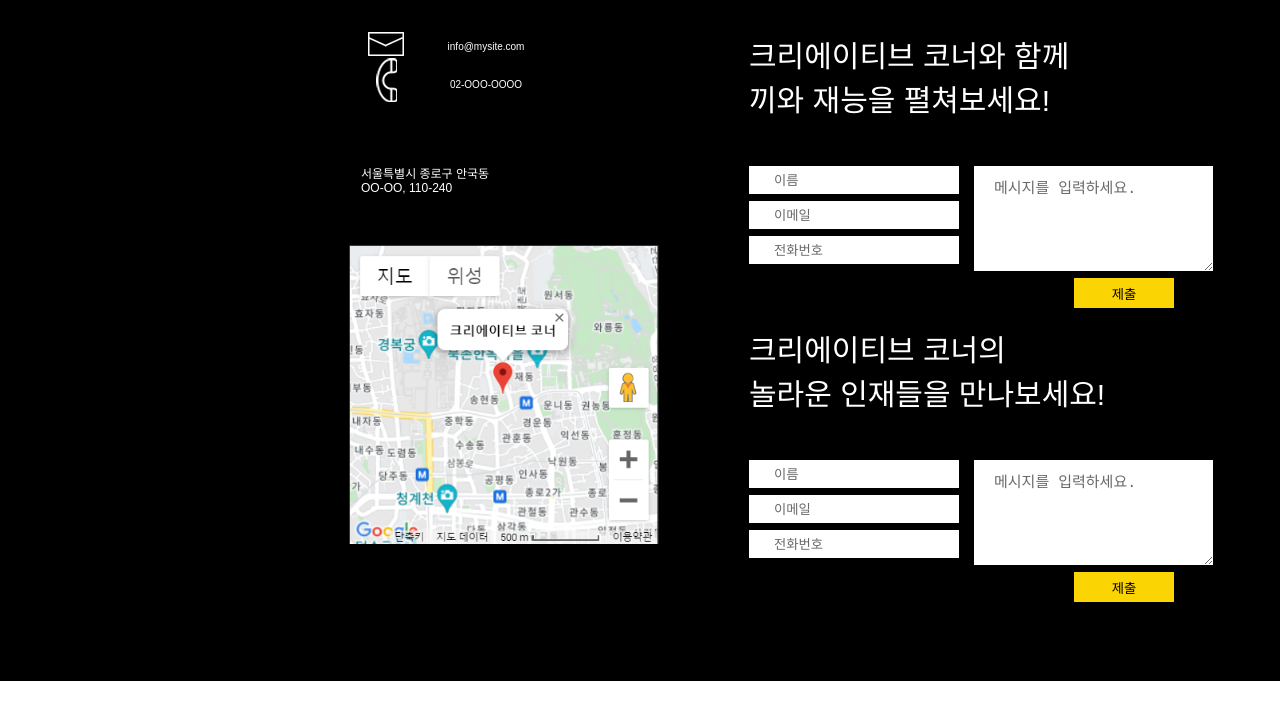
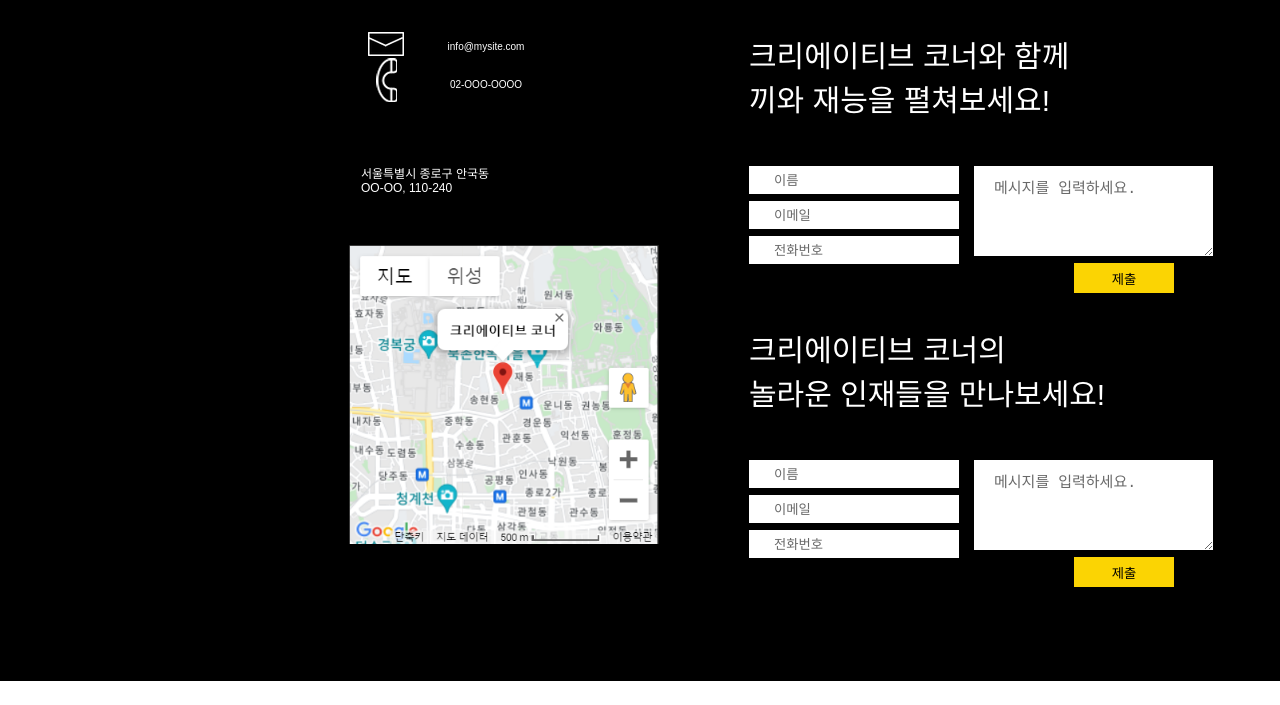
Before and after one commit to html-2/wix, a plain HTML site: page index.html in a window 1280 px wide. Shown: the part 1984-2689 px from the top of the page. Drawn offline with Linux system fonts and the light colour scheme.

Commit message:
Update index.html

```diff
--- a/index.html
+++ b/index.html
@@ -250,7 +250,7 @@
                 <input type="tel" class="box1" placeholder="전화번호">
             </div>
             <div class="block2">
-                <textarea placeholder="메시지를 입력하세요." cols="28" rows="7"></textarea><br>
+                <textarea placeholder="메시지를 입력하세요." cols="28" rows="6"></textarea><br>
                 <button class="submit-button" type="button">제출</button>
             </div>
             </div>
@@ -265,7 +265,7 @@
                 <input type="tel" class="box1" placeholder="전화번호">
             </div>
             <div class="block2">
-                <textarea placeholder="메시지를 입력하세요." cols="28" rows="7"></textarea><br>
+                <textarea placeholder="메시지를 입력하세요." cols="28" rows="6"></textarea><br>
                 <button class="submit-button" type="button">제출</button>
             </div>
             </div>
```
